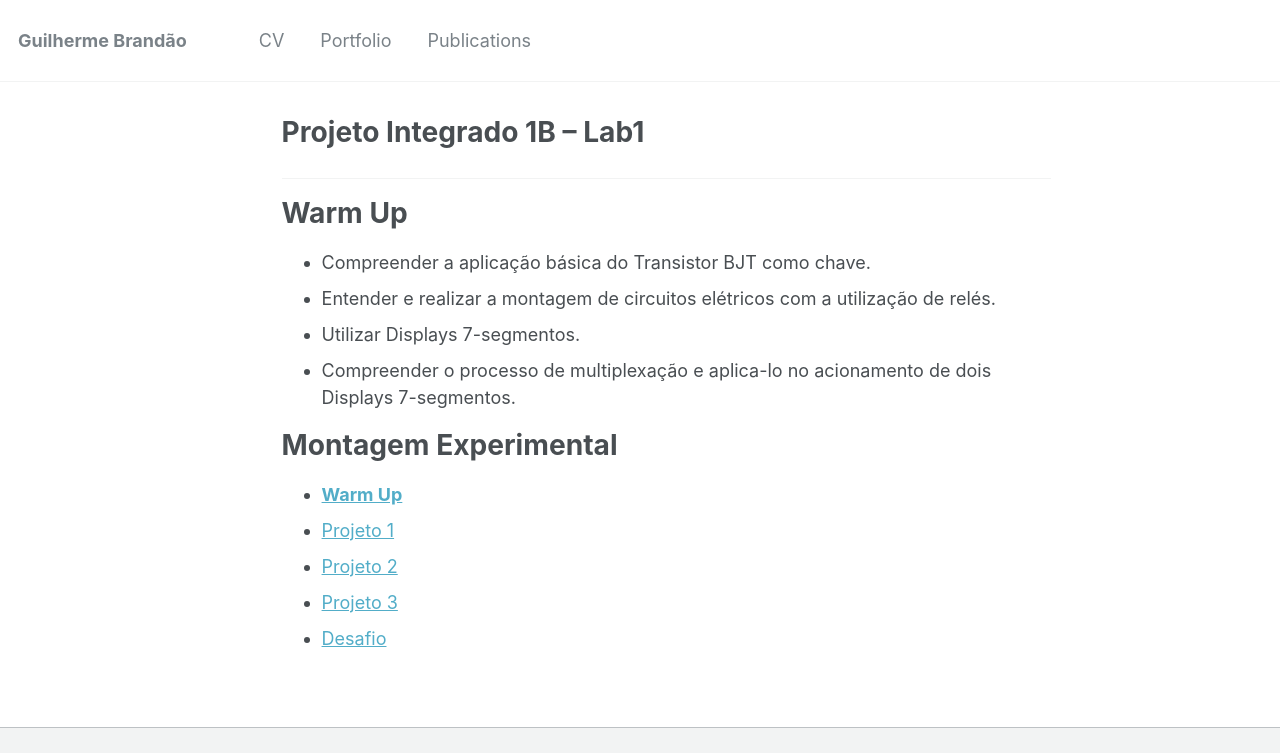
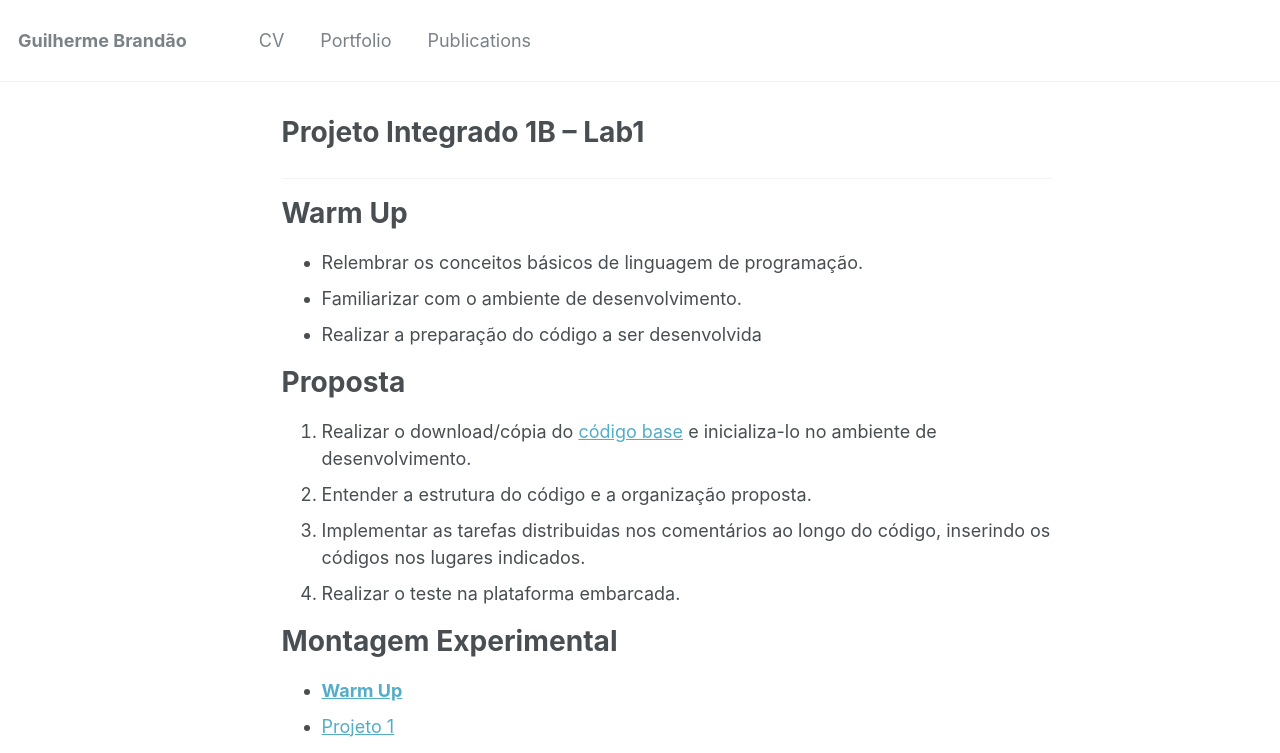
Before and after one commit to brandaogbs/brandaogbs.github.io, a Jekyll site: the page built from _pages/integrador/lab1/00.md, in a window 1280 px wide. Shown: the top 753 px of the page. Built offline with Jekyll 4.4.1, drawn with Linux system fonts in a browser that asks for light colours.

Commit message:
warmup lab1

```diff
--- a/_pages/integrador/lab1/00.md
+++ b/_pages/integrador/lab1/00.md
@@ -14,10 +14,17 @@ author_profile: false
 
 Warm Up
 ======
-* Compreender a aplicação básica do Transistor BJT como chave.
-* Entender e realizar a montagem de circuitos elétricos com a utilização de relés.
-* Utilizar Displays 7-segmentos.
-* Compreender o processo de multiplexação e aplica-lo no acionamento de dois Displays 7-segmentos.
+* Relembrar os conceitos básicos de linguagem de programação.
+* Familiarizar com o ambiente de desenvolvimento.
+* Realizar a preparação do código a ser desenvolvida
+
+Proposta
+=====
+1. Realizar o download/cópia do [código base](https://github.com/brandaogbs/meel/blob/master/estagio/e1/src/main.cpp.) e inicializa-lo no ambiente de desenvolvimento.
+2. Entender a estrutura do código e a organização proposta.
+3. Implementar as tarefas distribuidas nos comentários ao longo do código, inserindo os códigos nos lugares indicados.
+4. Realizar o teste na plataforma embarcada.
+
 
 Montagem Experimental
 =====
```
